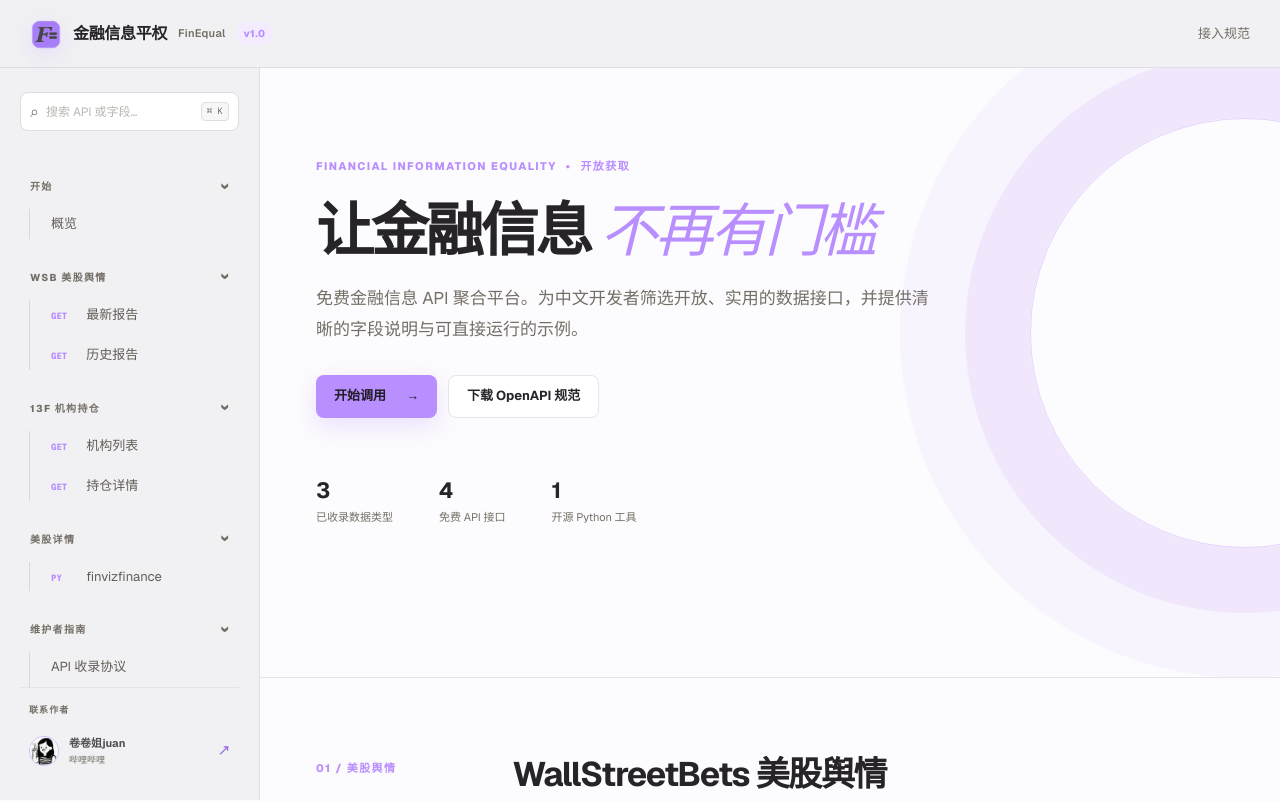
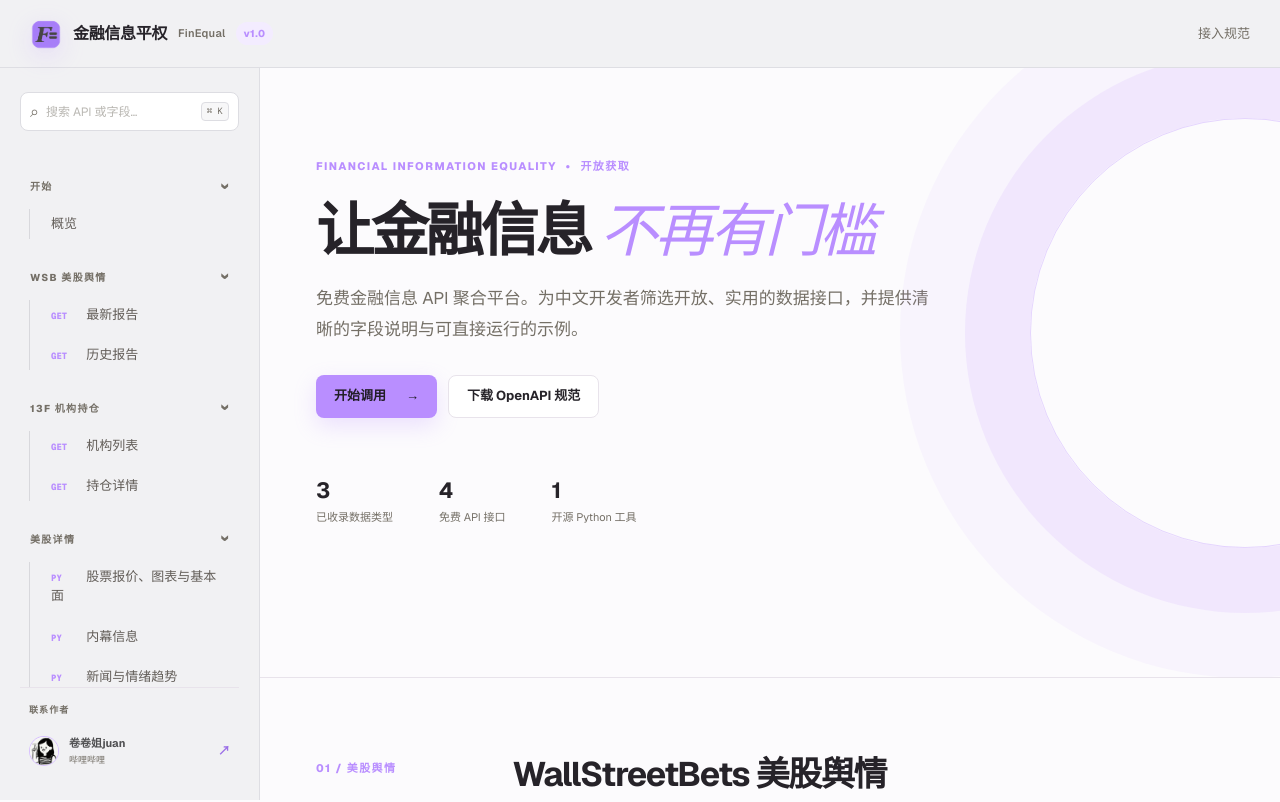
Before and after one commit to juanjuanjie/FinEqual, a Next.js app: page / in a window 1280 px wide. Shown: the top 802 px of the page. Built offline with nearby package versions, Linux system fonts and the light colour scheme.

Commit message:
Split finvizfinance guide into three sections

```diff
--- a/app/globals.css
+++ b/app/globals.css
@@ -111,6 +111,8 @@ pre { margin:0; padding:20px 22px; overflow:auto; font-size:11.5px; line-height:
 .api-attribution b { color:#746f66; font-size:9px; letter-spacing:.08em; text-transform:uppercase; }
 .api-attribution a { color:#515153; border-bottom:1px solid rgba(185,142,255,.56); transition:color .15s,border-color .15s; }
 .api-attribution a:hover { color:#8f62d6; border-color:#b98eff; }
+.tool-note { margin:18px 0 0; padding:12px 14px; border-left:3px solid var(--green); background:rgba(185,142,255,.08); color:var(--muted); font-size:11px; line-height:1.7; }
+.tool-code { max-width:780px; }
 h3 { margin:38px 0 14px; font-size:17px; letter-spacing:-.02em; }
 .field-table { border:1px solid var(--line); border-radius:10px; overflow:hidden; background:white; }
 .field-head,.field-row { display:grid; grid-template-columns:.58fr 1.35fr .8fr 2fr; align-items:center; gap:16px; padding:12px 15px; }
--- a/app/page.tsx
+++ b/app/page.tsx
@@ -61,19 +61,33 @@ console.table(detail.stat.top_holdings.slice(0, 5));`,
   --url ${managersUrl} \\
   --header 'Accept: application/json'`,
 };
-const finvizFinanceSnippet = `# 先在终端运行：pip install finvizfinance
-# 获取单只美股的详情
-from finvizfinance.quote import finvizfinance
+const finvizQuoteSnippet = `from finvizfinance.quote import finvizfinance
 
 stock = finvizfinance("TSLA")
 
+chart = stock.ticker_charts()
 fundamentals = stock.ticker_fundament()
 description = stock.ticker_description()
 peers = stock.ticker_peer()
 etf_holders = stock.ticker_etf_holders()
 ratings = stock.ticker_outer_ratings()
-news = stock.ticker_news()
+stock_news = stock.ticker_news()
 insider_trades = stock.ticker_inside_trader()`;
+const finvizInsiderSnippet = `from finvizfinance.insider import Insider
+
+# 可选：latest、top week、top owner trade
+insider = Insider(option="top owner trade")
+trades = insider.get_insider()
+
+print(trades.head())`;
+const finvizNewsSnippet = `from finvizfinance.news import News
+
+feed = News().get_news()
+news = feed["news"]
+blogs = feed["blogs"]
+
+print(news.head())
+print(blogs.head())`;
 const fields = [
   ["来源", "_license", "string", "数据复用许可摘要；完整条款以 _terms 指向页面为准"],
   ["来源", "_attribution", "string", "展示数据时使用的来源署名文本"],
@@ -150,7 +164,7 @@ const managerDetailFields = [
   ["表现", "cumulative_growth_pct", "number", "页面研究口径下的累计增长比例"],
 ];
 
-const finvizFinanceFeatures = [
+const finvizQuoteFeatures = [
   ["行情图表", "ticker_charts()", "图表", "获取个股在 Finviz 上的价格图表。"],
   ["基本面", "ticker_fundament()", "dict", "公司、市值、估值、盈利、股本与阶段表现等基本面指标。"],
   ["公司资料", "ticker_description()", "string", "获取公司的业务与经营范围描述。"],
@@ -168,8 +182,10 @@ const searchItems = [
   { name: "13F 机构持仓", meta: "数据类型 · 聪明钱", href: "#thirteen-f", keywords: "13f 机构 持仓 基金 sec 聪明钱 marketgrep" },
   { name: "机构列表 API", meta: "GET · 季度", href: "#managers", keywords: "13f managers 机构列表 基金经理" },
   { name: "13F 机构持仓详情 API", meta: "GET · 季度", href: "#manager-detail", keywords: "13f manager slug holdings 调仓 季度变化 narrative" },
-  { name: "美股详情", meta: "开源工具 · Python", href: "#us-stock-detail", keywords: "美股 个股 finviz finvizfinance 基本面 图表 新闻 评级 内部人交易" },
-  { name: "finvizfinance", meta: "Python · MIT", href: "#finvizfinance", keywords: "quote ticker fundament description peer etf holders ratings news insider" },
+  { name: "美股详情", meta: "开源工具 · Python", href: "#us-stock-detail", keywords: "美股 个股 finviz finvizfinance 基本面 图表 新闻 评级 内幕信息" },
+  { name: "股票报价、图表与基本面分析", meta: "Python · Quote", href: "#stock-quote", keywords: "quote ticker chart fundament description ratings 股票报价 图表 基本面" },
+  { name: "内幕信息", meta: "Python · Insider", href: "#insider-information", keywords: "insider 内幕 内部人交易 owner trade" },
+  { name: "新闻与情绪趋势", meta: "Python · News", href: "#news-sentiment", keywords: "news blogs sentiment 新闻 情绪 趋势" },
   { name: "API 收录协议", meta: "OpenAPI 3.1", href: "#standard", keywords: "接入规范 收录标准 协议" },
   { name: "使用须知", meta: "来源 · 授权 · 请求边界", href: "#quality", keywords: "非投资建议 署名 版权 频率 缓存" },
 ];
@@ -227,7 +243,7 @@ export default function Home() {
         </details>
         <details className="nav-group" open>
           <summary>美股详情</summary>
-          <div className="nav-children"><a href="#finvizfinance"><span className="method-dot">PY</span> finvizfinance</a></div>
+          <div className="nav-children"><a href="#stock-quote"><span className="method-dot">PY</span> 股票报价、图表与基本面</a><a href="#insider-information"><span className="method-dot">PY</span> 内幕信息</a><a href="#news-sentiment"><span className="method-dot">PY</span> 新闻与情绪趋势</a></div>
         </details>
         <details className="nav-group" open>
           <summary>维护者指南</summary>
@@ -392,23 +408,34 @@ export default function Home() {
       </section>
 
       <section className="content-section provider-section" id="us-stock-detail">
-        <div className="provider-heading"><span className="section-number">03 / 美股详情</span><div><h2>finvizfinance 美股详情</h2><p>finvizfinance 是一个从 Finviz 获取金融信息的 Python 开源库。输入股票代码后，可以集中读取个股图表、基本面、公司描述、同行公司、ETF 持有者、分析师评级、相关新闻与内部人交易。</p><div className="source-reference"><span>开源项目</span><a href={finvizFinanceRepoUrl} target="_blank" rel="noreferrer"><strong>lit26/finvizfinance</strong><small>GitHub</small><b>↗</b></a></div></div></div>
-
-        <div className="api-subsection tool-subsection" id="finvizfinance">
-          <div className="section-heading"><div><span className="section-number">03.1 / 开源工具</span><h2>美股个股信息</h2></div><span className="status"><i /> Python · MIT</span></div>
-          <p className="lead">它不是 HTTP API，而是安装在本地 Python 环境中的数据采集库。项目底层信息来自 Finviz，适合研究脚本、数据分析和原型开发；使用时应同时遵守项目许可证及 Finviz 的网站条款。</p>
+        <div className="provider-heading"><span className="section-number">03 / 美股详情</span><div><h2>finvizfinance 美股数据工具</h2><p>finvizfinance 是从 Finviz 获取金融信息的 Python 开源库。本分类按照项目实际能力拆分为三部分：单只股票的报价、图表与基本面分析，全市场内幕交易信息，以及近期金融新闻。</p><div className="source-reference"><span>开源项目</span><a href={finvizFinanceRepoUrl} target="_blank" rel="noreferrer"><strong>lit26/finvizfinance</strong><small>GitHub</small><b>↗</b></a></div></div></div>
         <div className="endpoint-bar package-bar"><span>PIP</span><code>pip install finvizfinance</code><CopyButton value="pip install finvizfinance" compact /></div>
         <div className="api-attribution" aria-label="项目资料与许可">
           <span><b>项目主页</b><a href={finvizFinanceRepoUrl} target="_blank" rel="noreferrer">GitHub · lit26/finvizfinance ↗</a></span>
           <span><b>官方文档</b><a href={finvizFinanceDocsUrl} target="_blank" rel="noreferrer">Read the Docs ↗</a></span>
           <span><b>开源许可</b><a href={finvizFinanceLicenseUrl} target="_blank" rel="noreferrer">MIT License ↗</a></span>
         </div>
-          <div className="intro-grid provider-intro tool-intro">
-            <div><span className="subsection-label">快速开始</span><h3>输入股票代码，读取完整个股资料</h3><p>下面以特斯拉 <code>TSLA</code> 为例。不同方法会返回字典、列表或 Pandas DataFrame，可继续保存为 CSV、接入分析流程或展示在自己的应用中。</p></div>
-            <div className="code-card"><div className="code-tabs"><div><button className="selected">Python</button></div><CopyButton value={finvizFinanceSnippet} compact /></div><pre><code>{finvizFinanceSnippet}</code></pre></div>
+        <p className="tool-note">项目性质：本地安装的 Python 数据采集库，并非 HTTP API。数据来自 Finviz，使用时需同时遵守项目许可证和来源网站条款。</p>
+
+        <div className="api-subsection tool-subsection" id="stock-quote">
+          <div className="section-heading"><div><span className="section-number">03.1 / 个股</span><h2>股票报价、图表与基本面分析</h2></div><span className="status"><i /> Quote</span></div>
+          <p className="lead">通过股票代码创建个股对象。除了图表与基本面，还能读取公司描述、同行公司、ETF 持有者、外部评级、该股新闻及该股内部人交易。</p>
+          <div className="code-card tool-code"><div className="code-tabs"><div><button className="selected">Python</button></div><CopyButton value={finvizQuoteSnippet} compact /></div><pre><code>{finvizQuoteSnippet}</code></pre></div>
+          <h3>可获取的个股详情</h3>
+          <div className="field-table"><div className="field-head"><span>内容</span><span>方法</span><span>返回</span><span>说明</span></div>{finvizQuoteFeatures.map(([scope, name, type, desc]) => <div className="field-row" key={name}><span className="field-scope">{scope}</span><code>{name}</code><span>{type}</span><p>{desc}</p></div>)}</div>
         </div>
-          <h3>可获取的美股详情</h3>
-          <div className="field-table"><div className="field-head"><span>内容</span><span>方法</span><span>返回</span><span>说明</span></div>{finvizFinanceFeatures.map(([scope, name, type, desc]) => <div className="field-row" key={name}><span className="field-scope">{scope}</span><code>{name}</code><span>{type}</span><p>{desc}</p></div>)}</div>
+
+        <div className="api-subsection tool-subsection" id="insider-information">
+          <div className="section-heading"><div><span className="section-number">03.2 / 市场</span><h2>内幕信息</h2></div><span className="status"><i /> Insider</span></div>
+          <p className="lead">获取 Finviz 汇总的内部人交易记录。可以查看最新交易、近一周重点交易或大股东交易，结果以表格形式返回，常见内容包括股票代码、内部人、关系、交易日期、买卖方向、价格、股数与金额。</p>
+          <div className="code-card tool-code"><div className="code-tabs"><div><button className="selected">Python</button></div><CopyButton value={finvizInsiderSnippet} compact /></div><pre><code>{finvizInsiderSnippet}</code></pre></div>
+          <div className="path-parameter"><span>option 可选值</span><code>latest</code><p><code>top week</code> 查看本周重点交易；<code>top owner trade</code> 查看大股东交易。</p></div>
+        </div>
+
+        <div className="api-subsection tool-subsection" id="news-sentiment">
+          <div className="section-heading"><div><span className="section-number">03.3 / 市场</span><h2>新闻与情绪趋势</h2></div><span className="status"><i /> News</span></div>
+          <p className="lead">获取 Finviz 的近期金融新闻与博客列表，返回时间、标题、来源和链接。项目示例没有直接返回情绪分数；如需绘制情绪趋势，可在新闻标题与正文之上继续接入情绪分析模型。</p>
+          <div className="code-card tool-code"><div className="code-tabs"><div><button className="selected">Python</button></div><CopyButton value={finvizNewsSnippet} compact /></div><pre><code>{finvizNewsSnippet}</code></pre></div>
         </div>
       </section>
 
```
Lines whose indentation alone changed are shown as unchanged.
